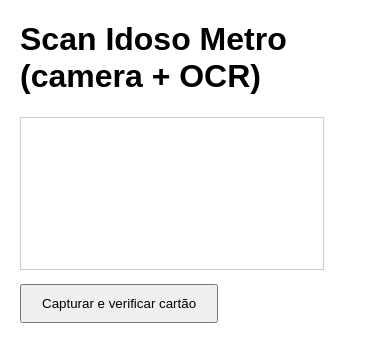
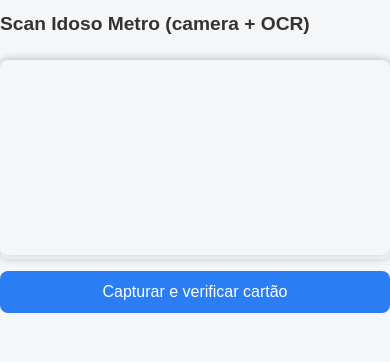
Before and after one commit to hellosynkodev/ScanIdosoMetro, a website with bundled scripts: page index.html in a window 390 px wide. Built offline with nearby package versions, Linux system fonts and the light colour scheme; no server answers.

Commit message:
ajusta inicializacao da camera e layout responsivo para solucionar camera e interface

```diff
--- a/index.html
+++ b/index.html
@@ -7,21 +7,65 @@
     <style>
       body {
         font-family: Arial, Helvetica, sans-serif;
-        margin: 20px;
+        margin: 0;
+        padding: 0;
+        background: #f5f6f8;
+        color: #333;
       }
-      video {
+      .container {
+        max-width: 760px;
+        margin: 0 auto;
+        padding: 16px;
+      }
+      h1 {
+        font-size: 1.4rem;
+      }
+      #cameraContainer {
+        position: relative;
+        display: block;
+        margin-top: 12px;
         width: 100%;
-        max-width: 480px;
-        border: 1px solid #ccc;
+        max-width: 640px;
+      }
+      video,
+      #overlay {
+        width: 100%;
+        height: auto;
+        max-width: 640px;
+        border-radius: 8px;
+        box-shadow: 0 0 10px rgba(0, 0, 0, 0.15);
       }
       button {
-        margin-top: 10px;
-        padding: 10px 20px;
+        margin-top: 12px;
+        padding: 12px 20px;
+        font-size: 1rem;
+        background: #2b7df4;
+        color: #fff;
+        border: 0;
+        border-radius: 8px;
+        cursor: pointer;
+      }
+      button:hover {
+        background: #1968d6;
+      }
+      #output {
+        margin-top: 14px;
+        font-size: 0.95rem;
+        line-height: 1.4;
       }
       #output pre {
-        background: #f8f8f8;
-        padding: 8px;
+        background: #fff;
+        padding: 10px;
         border: 1px solid #ddd;
+        border-radius: 6px;
+      }
+      @media (max-width: 520px) {
+        h1 {
+          font-size: 1.2rem;
+        }
+        button {
+          width: 100%;
+        }
       }
     </style>
   </head>
--- a/src/web.ts
+++ b/src/web.ts
@@ -45,17 +45,28 @@ let previousFrame: ImageData | null = null;
 
 async function iniciarCamera() {
   try {
-    const stream = await navigator.mediaDevices.getUserMedia({ video: true });
+    const stream = await navigator.mediaDevices.getUserMedia({ video: { facingMode: "environment" } });
     video.srcObject = stream;
+
+    video.addEventListener("loadedmetadata", () => {
+      overlay.width = video.videoWidth;
+      overlay.height = video.videoHeight;
+      motionCanvas.width = video.videoWidth;
+      motionCanvas.height = video.videoHeight;
+
+      video.style.width = "100%";
+      video.style.height = "auto";
+
+      setInterval(detectarMovimento, 200);
+    });
+
     await video.play();
     output.innerHTML += `<p>Câmera ativada com sucesso</p>`;
 
-    overlay.width = video.videoWidth;
-    overlay.height = video.videoHeight;
-    motionCanvas.width = video.videoWidth;
-    motionCanvas.height = video.videoHeight;
-
-    setInterval(detectarMovimento, 200);
+    window.addEventListener("resize", () => {
+      overlay.width = video.videoWidth;
+      overlay.height = video.videoHeight;
+    });
   } catch (err) {
     output.innerHTML += `<p style='color:red;'>Erro ao acessar a câmera: ${err}</p>`;
   }
```
